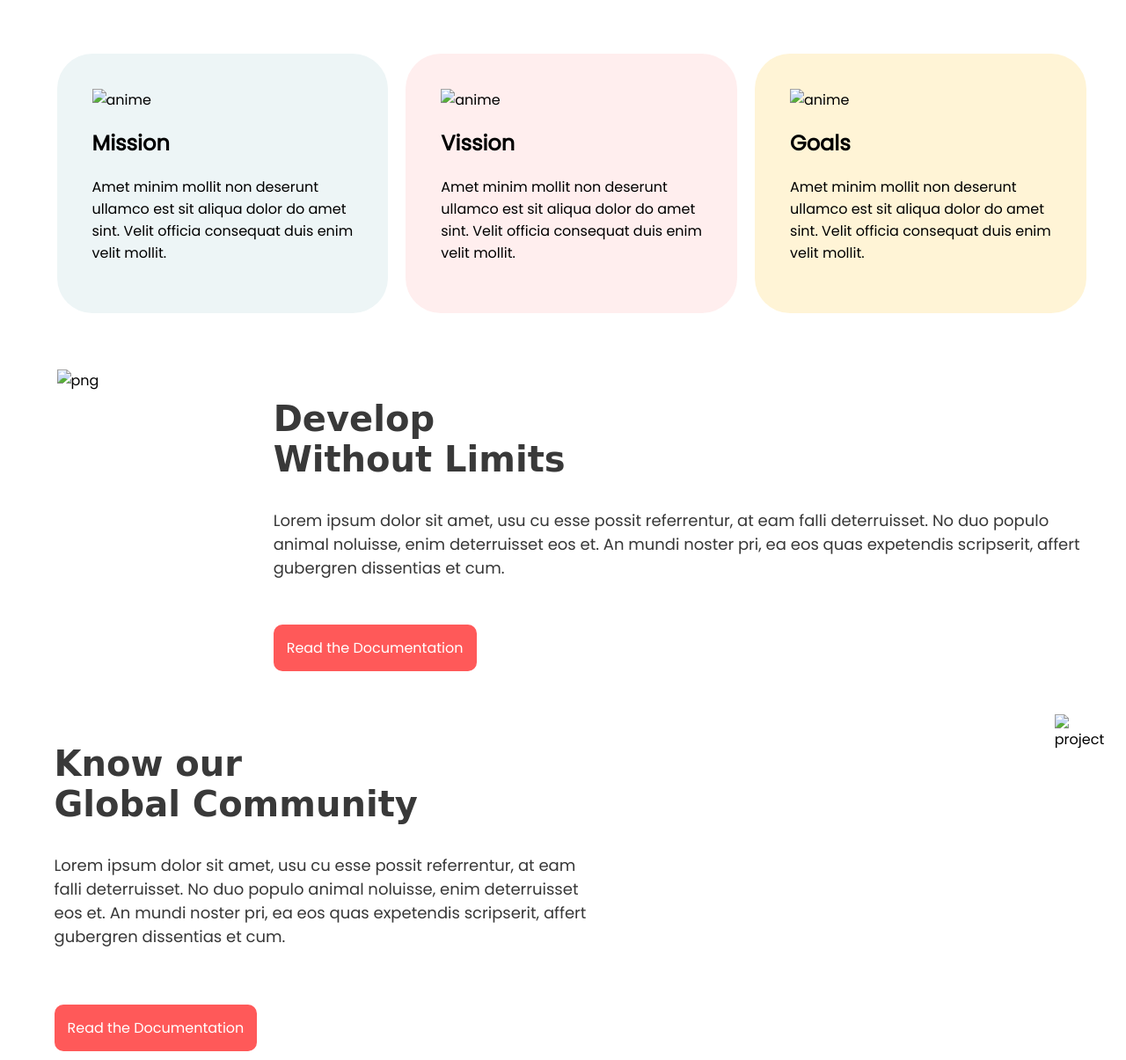
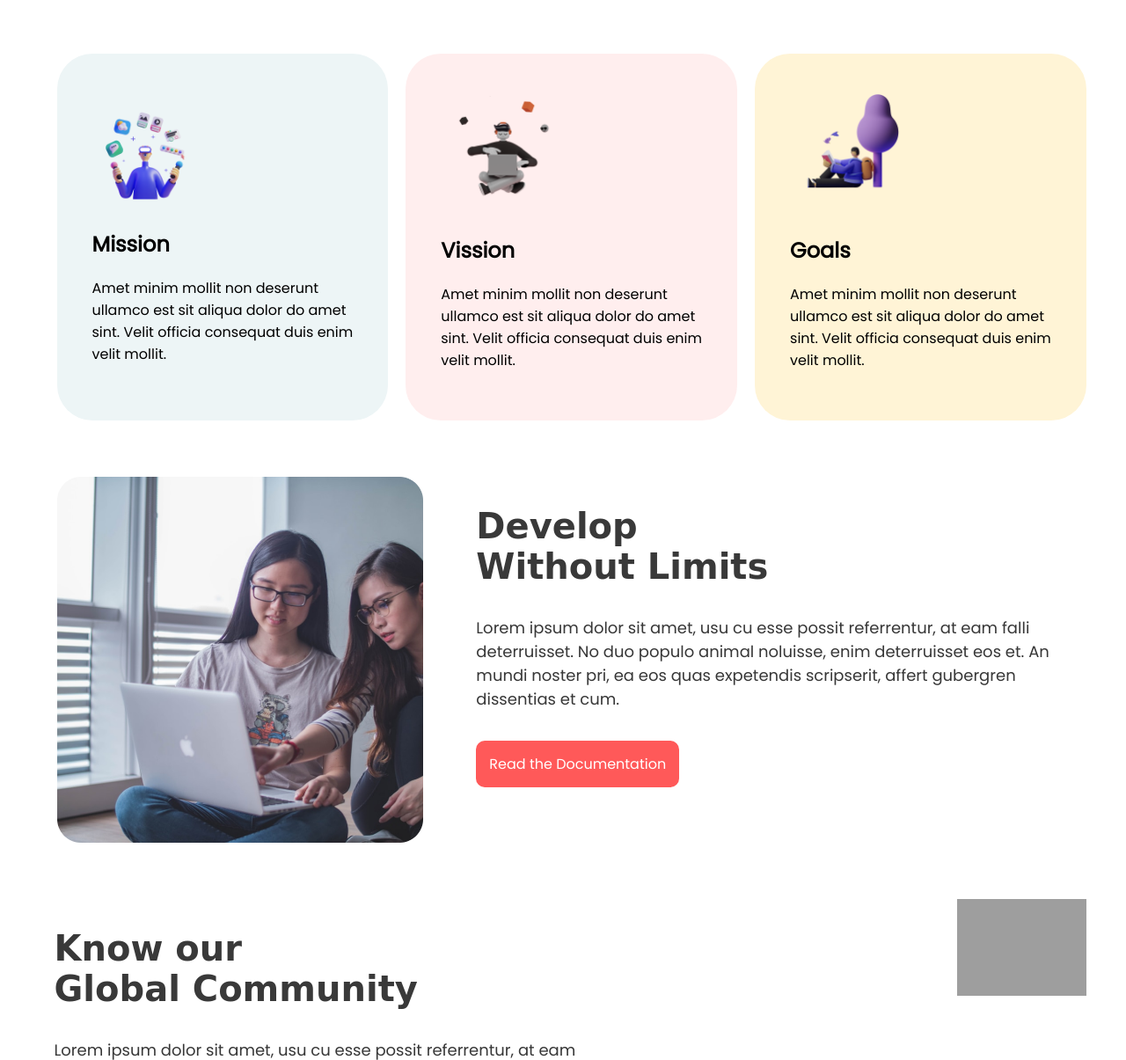
Before and after one commit to DevRifto/mission-2023, a plain HTML site: page index.html in a window 1280 px wide. Shown: the part 680-1885 px from the top of the page at 88% size. Drawn offline with Linux system fonts and the light colour scheme; the site is published under a folder, as on GitHub Pages, so addresses that start at the root find nothing; a web font is replaced by a local one.

Commit message:
change in image

```diff
--- a/index.html
+++ b/index.html
@@ -29,7 +29,7 @@
                 </div>
 
                 <div class="sec1-image">
-                    <img src="/images/person/person-0.png" alt="anime">
+                    <img src="./images/person/main.png" alt="anime">
                 </div>
 
             </div>
@@ -53,7 +53,7 @@
         <div class="sec2-container">
             <div class="sec2-wraper">
                 <div class="sec2-image-title first-anime">
-                    <img src="/images/illustrators/illustrator-1.png" alt="anime">
+                    <img src="./images/illustrators/illustrator-1.png" alt="anime">
                     <h2>Mission</h2>
                     <p>Amet minim mollit non deserunt                                               <br>
                         ullamco est sit aliqua dolor do amet                                        <br>
@@ -62,7 +62,7 @@
                     </p>
                 </div>
                 <div class="sec2-image-title sec-anime">
-                    <img src="/images/illustrators/illustrator-2.png" alt="anime">
+                    <img src="./images/illustrators/illustrator-2.png" alt="anime">
                     <h2>Vission</h2>
                     <p>Amet minim mollit non deserunt                                               <br>
                         ullamco est sit aliqua dolor do amet                                        <br>
@@ -71,7 +71,7 @@
                     </p>
                 </div>
                 <div class="sec2-image-title third-anime">
-                    <img src="/images/illustrators/illustrator-3.png" alt="anime">
+                    <img src="./images/illustrators/illustrator-3.png" alt="anime">
                     <h2>Goals</h2>
                     <p>Amet minim mollit non deserunt                                               <br>
                         ullamco est sit aliqua dolor do amet                                        <br>
@@ -90,7 +90,7 @@
         <div class="sec2-container">
             <div class="sec3-wraper">
 
-                    <img src="/images/pictures/coding.png" alt="png">
+                    <img src="./images/pictures/coding.png" alt="png">
 
 
                 <div class="sec3-title">
@@ -125,7 +125,7 @@
                 </div>
 
                 <div class="sec4-img">
-                    <img src="/images/pictures/project.png" alt="project">
+                    <img src="./images/pictures/project.png" alt="project">
                 </div>
             </div>
         </div>
@@ -140,7 +140,7 @@
         <div class="container">
             <div class="sec5-wraper">
                 <div>
-                    <img src="/images/pictures/app.png" alt="app">
+                    <img src="./images/pictures/app.png" alt="app">
                 </div>
                 <div class="sec5-title">
                     <h1>Stay safe with      <br>
```
Also changed, not shown: images/person/main.png (renamed from images/person/person-0.png).
